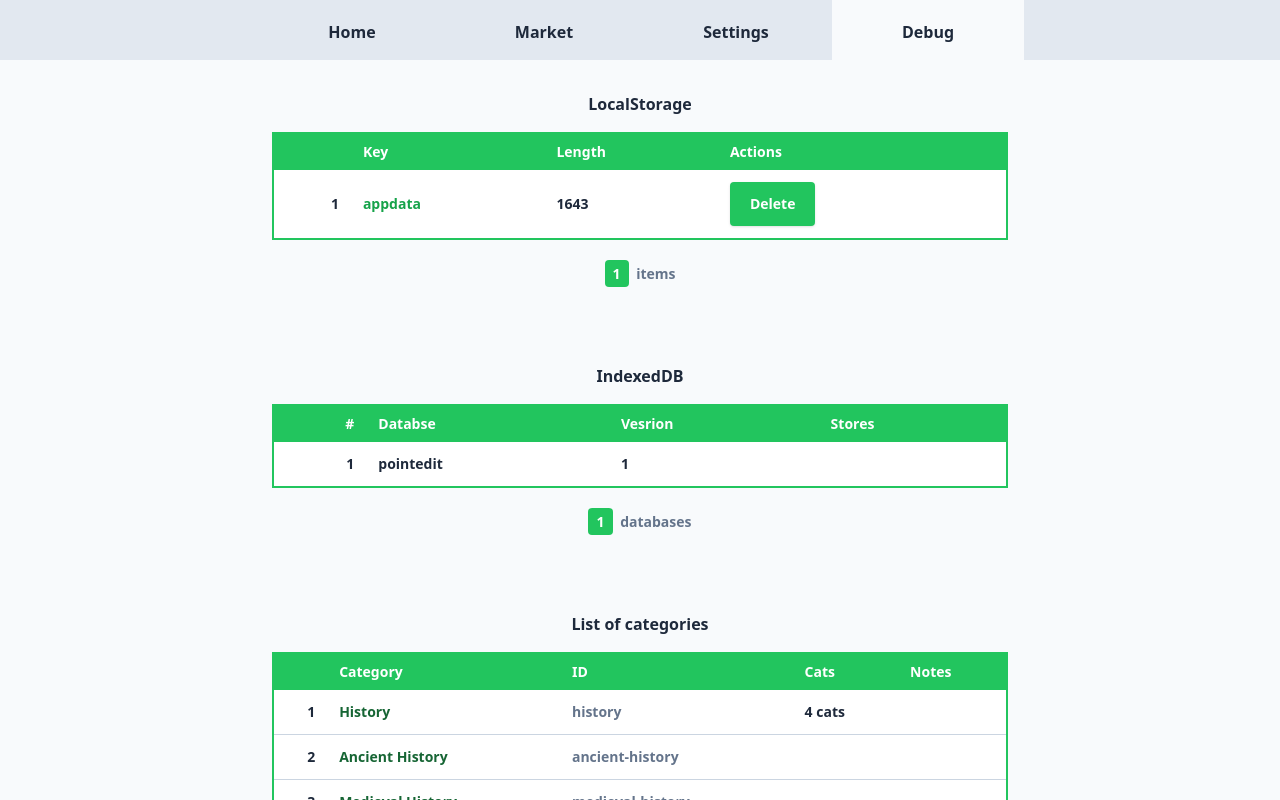
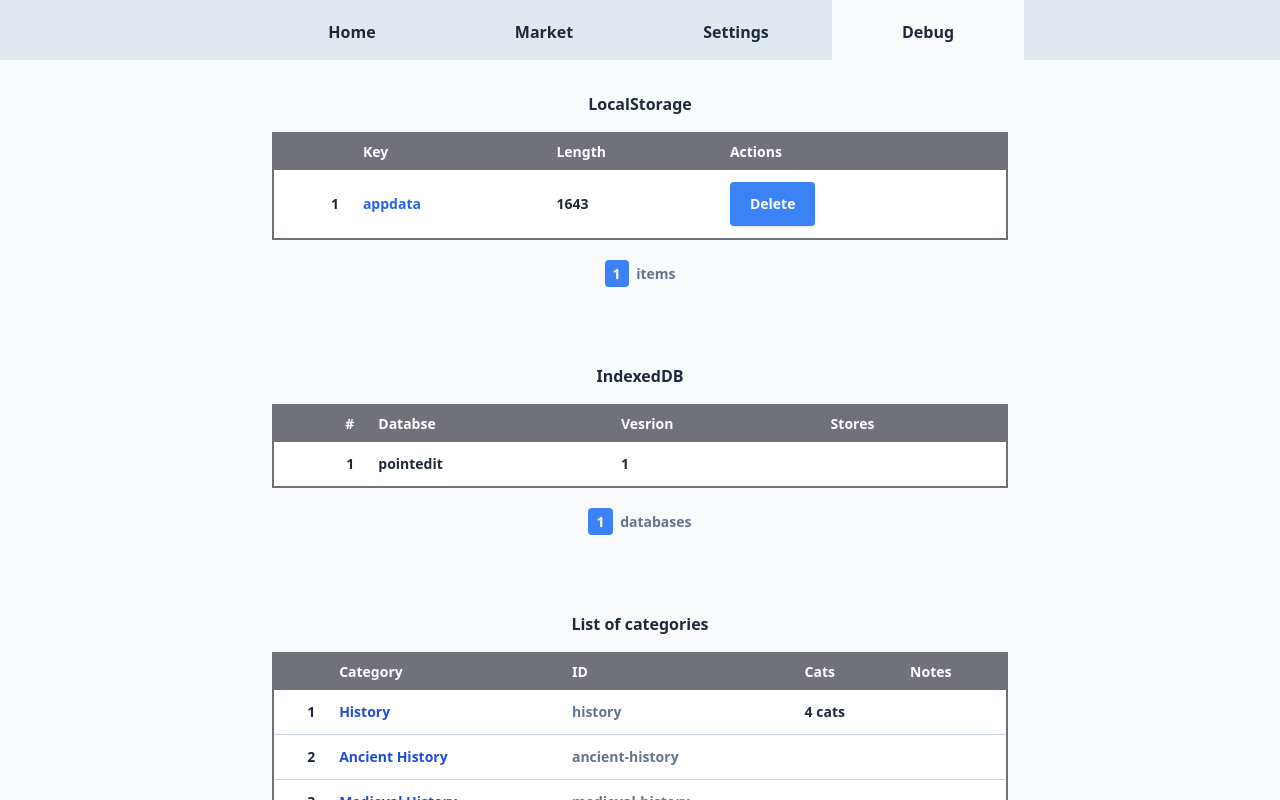
Before and after one commit to iaseth/pointedit, a React (Create React App) app: page / in a window 1280 px wide. Both pictures are taken after a click on the element "Debug". Shown: the top 800 px of the page. Built offline with nearby package versions, Linux system fonts and the light colour scheme.

Commit message:
Removed all greens with blues * replaced p with div for nesting EditableInput

```diff
--- a/src/PointApp/Content/Debugger/CategoryTable.js
+++ b/src/PointApp/Content/Debugger/CategoryTable.js
@@ -15,7 +15,7 @@ export default function CategoryTable ({appdata}) {
 		return (
 			<tr>
 				<td>{k+1}</td>
-				<td className="text-green-800">{category.title}</td>
+				<td className="text-blue-700">{category.title}</td>
 				<td>
 					<h5 className="text-slate-500">{category.id}</h5>
 				</td>
--- a/src/PointApp/Content/Debugger/DebugUtils/DebugUtils.js
+++ b/src/PointApp/Content/Debugger/DebugUtils/DebugUtils.js
@@ -14,7 +14,7 @@ export function DebugHeader ({text}) {
 export function DebugFooter ({count, what}) {
 	return (
 		<footer className="text-center py-6">
-			<h5 className="text-slate-500"><span className="bg-green-500 text-white px-2 py-1 mr-1 rounded">{count}</span> {what}</h5>
+			<h5 className="text-slate-500"><span className="bg-blue-500 text-white px-2 py-1 mr-1 rounded">{count}</span> {what}</h5>
 		</footer>
 	);
 }
@@ -24,7 +24,7 @@ export function DebugFooter ({count, what}) {
 export function DebugButton ({onClick, children}) {
 	return (
 		<div className="inline-block mr-3">
-			<button onClick={onClick} className="block bg-green-500 text-white text-sm font-bold px-5 py-3 rounded shadow cursor-pointer">{children}</button>
+			<button onClick={onClick} className="block bg-blue-500 text-white text-sm font-bold px-5 py-3 rounded shadow cursor-pointer">{children}</button>
 		</div>
 	);
 }
--- a/src/PointApp/Content/Debugger/LocalStorage.js
+++ b/src/PointApp/Content/Debugger/LocalStorage.js
@@ -31,7 +31,7 @@ export default function LocalStorage ({LOGX}) {
 		return (
 			<tr>
 				<td>{k+1}</td>
-				<td className="text-green-600">{row.key}</td>
+				<td className="text-blue-600">{row.key}</td>
 				<td>{row.length}</td>
 				<td>
 					<DebugButton onClick={() => deleteItem(row.key)}>Delete</DebugButton>
--- a/src/PointApp/Content/Debugger/NotesList.js
+++ b/src/PointApp/Content/Debugger/NotesList.js
@@ -47,7 +47,7 @@ export default function NotesList ({notes}) {
 							<td>{k+1}</td>
 							<td>{n.id}</td>
 							<td>
-								<h4 className="text-green-600">{n.title}</h4>
+								<h4 className="text-blue-600">{n.title}</h4>
 								<h5>{n.categoryId}</h5>
 							</td>
 							<td>
--- a/src/PointApp/Content/Home/Category/Category.js
+++ b/src/PointApp/Content/Home/Category/Category.js
@@ -20,10 +20,10 @@ export default function Category ({appdata, category, goTo}) {
 
 	return (
 		<div className="">
-			<header className="px-4 py-4">
+			<header className={"px-4 py-4 " + category.id}>
 				<section className="max-w-5xl mx-auto">
-					{parent && <h4 className="text-green-800 cursor-pointer" onClick={() => goTo.Category(parent.id)}>{parent.title}</h4>}
-					<h2 className="py-2">{category.title}</h2>
+					{parent && <h4 className="text-blue-800 cursor-pointer" onClick={() => goTo.Category(parent.id)}>{parent.title}</h4>}
+					<h2 className="text-800 py-2">{category.title}</h2>
 					<p></p>
 				</section>
 			</header>
@@ -50,8 +50,8 @@ export default function Category ({appdata, category, goTo}) {
 				</div>}
 			</main>
 
-			<footer className="max-w-5xl mx-auto px-4 py-4 space-x-4">
-				<div className={category.id}>
+			<footer className={"px-4 py-4 space-x-4 " + category.id}>
+				<div className="max-w-5xl mx-auto">
 					<Button onClick={goTo.Dashboard}>Home</Button>
 					<Button onClick={() => goTo.Editor(-1)}>Add note</Button>
 				</div>
--- a/src/PointApp/Content/Home/EditNote/Aspect.js
+++ b/src/PointApp/Content/Home/EditNote/Aspect.js
@@ -89,9 +89,9 @@ export default function Aspect ({k, aspectId, dbFuncs, LOGX}) {
 						<EditableText text={aspect.title} setText={(v) => updateAspectProp('title', v)} placeholder="Title" autoFocus={true} />
 					</h3>
 
-					<p>
+					<div>
 						<EditableText text={aspect.introduction} setText={(v) => updateAspectProp('introduction', v)} placeholder="Introduction" />
-					</p>
+					</div>
 				</header>
 
 				<main className="">
@@ -105,9 +105,9 @@ export default function Aspect ({k, aspectId, dbFuncs, LOGX}) {
 				</main>
 
 				<footer className="">
-					<p>
+					<div>
 						<EditableText text={aspect.conclusion} setText={(v) => updateAspectProp('conclusion', v)} placeholder="Conclusion" />
-					</p>
+					</div>
 				</footer>
 			</article>
 		</section>
--- a/src/PointApp/Content/Home/EditNote/EditNote.js
+++ b/src/PointApp/Content/Home/EditNote/EditNote.js
@@ -62,9 +62,9 @@ export default function EditNote ({
 						<EditableText text={note.title} setText={v => updateNoteProp('title', v)} placeholder="Title" autoFocus={true} />
 					</h3>
 
-					<p>
+					<div>
 						<EditableText text={note.description} setText={v => updateNoteProp('description', v)} placeholder="Description" />
-					</p>
+					</div>
 
 					<ItemsSelector ITEMS={appdata.categories} itemId={note.categoryId} setItemId={v => updateNoteProp('categoryId', v)} />
 				</section>
--- a/src/PointApp/Content/Home/EditNote/Point.js
+++ b/src/PointApp/Content/Home/EditNote/Point.js
@@ -44,9 +44,9 @@ export default function Point ({k, pointId, addNewPoint, dbFuncs, LOGX}) {
 
 	return (
 		<div className="flex items-center">
-			<p className="grow">
+			<div className="grow">
 				<EditableText number={k+1} text={point.text} {...{setText, onEnter}} autoFocus={true} />
-			</p>
+			</div>
 		</div>
 	);
 }
--- a/src/PointApp/PointApp.scss
+++ b/src/PointApp/PointApp.scss
@@ -11,25 +11,26 @@ h5 { @apply text-sm; }
 h6 { @apply text-xs; }
 
 p { @apply leading-7; }
+div { @apply leading-7; }
 
 .faded { @apply opacity-20; }
 
 table {
-	@apply font-bold text-sm text-slate-800 border-2 border-green-500;
+	@apply font-bold text-sm text-slate-800 border-2 border-zinc-500;
 
 	tr > td {
 		@apply px-3 first:text-right;
 	}
 
 	thead tr {
-		@apply bg-green-500 text-white;
+		@apply bg-zinc-500 text-white;
 		& > td {
 			@apply py-2;
 		}
 	}
 
 	tbody tr {
-		@apply bg-white hover:bg-green-200;
+		@apply bg-white hover:bg-zinc-200;
 		& > td {
 			@apply py-3 border-b border-slate-300;
 		}
```
